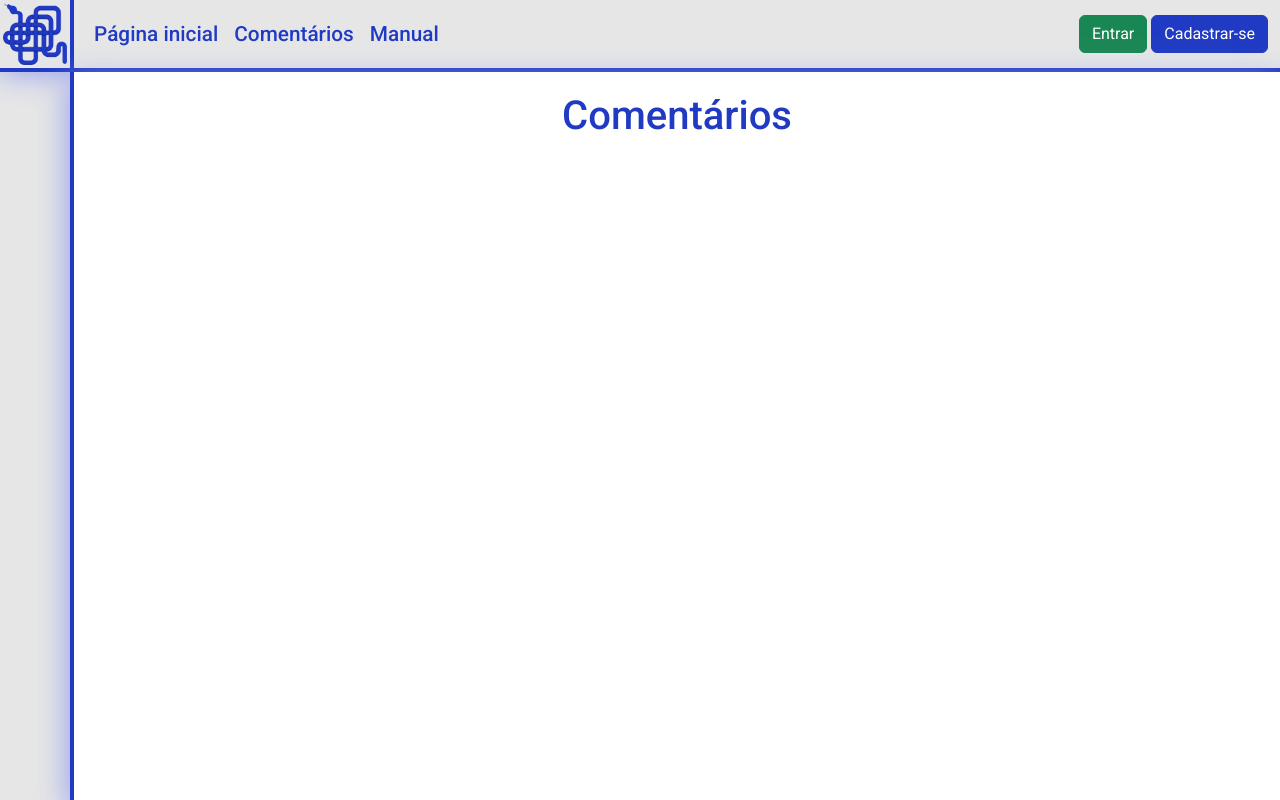
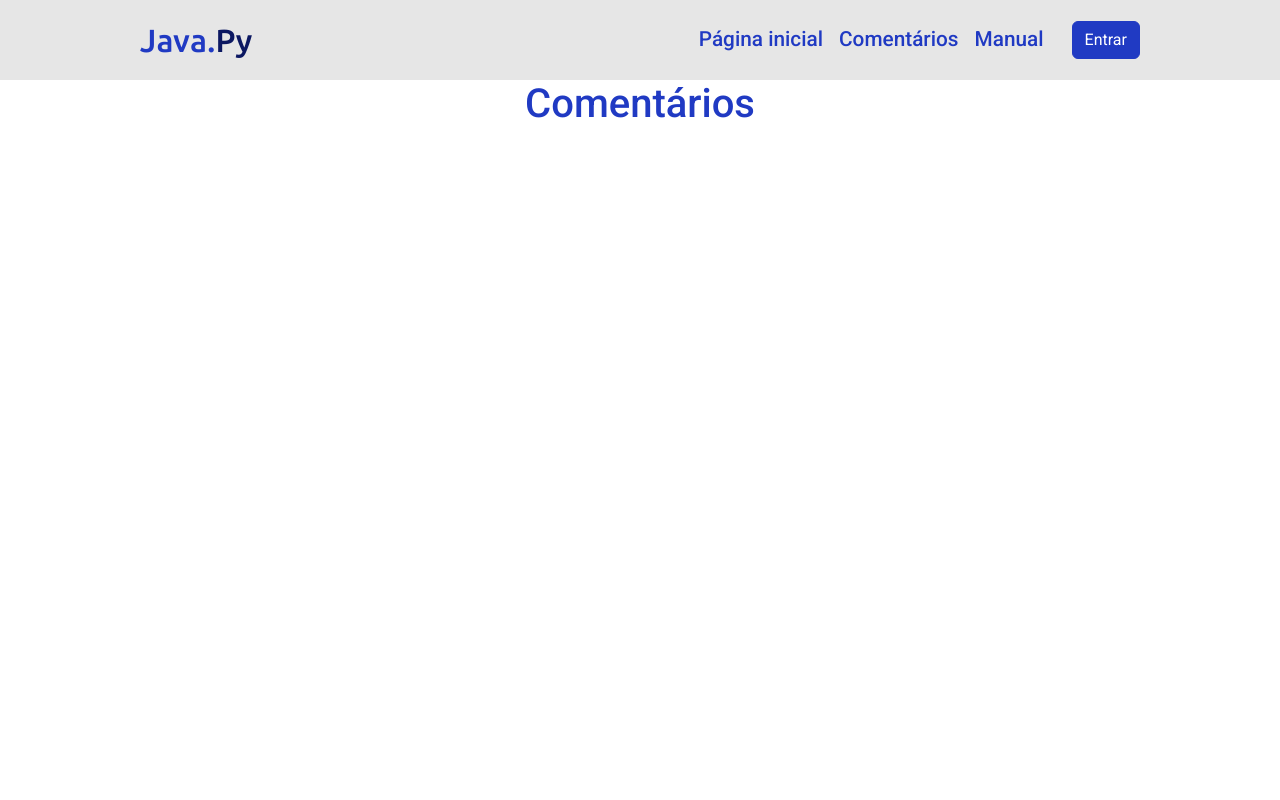
Before and after one commit to JoaoCasali/repositorio, a Django app: page /Comentarios/Listagem/ in a window 1280 px wide. Run offline with Django 4.2, Linux system fonts and the light colour scheme; data that the repository does not hold is empty; some libraries are stand-ins or nearby versions.

Commit message:
mudanças no css

```diff
--- a/main/templates/main/manual.html
+++ b/main/templates/main/manual.html
@@ -12,7 +12,7 @@
 
 {% block 'content' %}
 
-<div class='flex-box'>
+<div class='conteudo'>
     <div>
         <h3>O melhor e-commerce para a sua empresa Fornecemos os melhores
             produtos para o seu negócio!</h3>
--- a/templates/Layout.html
+++ b/templates/Layout.html
@@ -11,10 +11,12 @@
 
 {% include 'shared/header.html' %}
 
-<div class="divisor">
+<div class="principal">
+
     {% block 'content' %}
 
     {% endblock 'content' %}
+
 </div>
 
 {% endblock 'layout' %}
--- a/templates/shared/header.html
+++ b/templates/shared/header.html
@@ -7,16 +7,15 @@
 {% endblock 'scripts' %}
 
 <header>
-    <div class="logoContainer">
-        <img src="{% static 'img/logo.png' %}" class="logo" alt="Logo emerald">
-    </div>
     <nav class="navbar navbar-expand-lg" style="width: 100%;">
         <div class="container-fluid">
-            <button class="navbar-toggler" type="button" data-bs-toggle="collapse" data-bs-target="#navbarNav"
-                aria-controls="navbarNav" aria-expanded="false" aria-label="Toggle navigation">
+            <h2 class="titulo">Java.<span>Py</span></h2>
+            <button class="navbar-toggler" type="button" data-bs-toggle="collapse"
+                data-bs-target="#navbarSupportedContent" aria-controls="navbarSupportedContent" aria-expanded="false"
+                aria-label="Toggle navigation">
                 <span class="navbar-toggler-icon"></span>
             </button>
-            <div class="collapse navbar-collapse" id="navbarNav">
+            <div class="collapse navbar-collapse" id="navbarSupportedContent">
                 <ul class="navbar-nav">
                     <li class="nav-item">
                         <a class="nav-link" href="{% url 'home' %}">Página inicial</a>
@@ -28,19 +27,8 @@
                         <a class="nav-link" href="{% url 'manual' %}">Manual</a>
                     </li>
                 </ul>
-                <span class="space"></span>
                 <div class="contexto">
-                    {% if request.user.is_authenticated %}
-
-                    <p>Seja bem-vindo, {{ request.user.first_name}}</p>
-                    <a href="{% url 'comentarios/cadastro' %}" class="btn btn-primary">Comentar</a>
-                    <a href="{% url 'logout' %}" class="btn btn-danger">Sair</a>
-                    {% else %}
-
-                    <a href="{% url 'login' %}" class="btn btn-success">Entrar</a>
-                    <a href="{% url 'cadastro' %}" class="btn btn-primary">Cadastrar-se</a>
-
-                    {% endif %}
+                    <a href="{% url 'login' %}" class="btn btn-primary">Entrar</a>
                 </div>
             </div>
         </div>
--- a/templates/static/css/comentarios/listagem.css
+++ b/templates/static/css/comentarios/listagem.css
@@ -9,7 +9,7 @@
     display: flex;
     flex-direction: column;
     align-items: center;
-    width: 45%;
+    width: 80%;
     margin-right: 20px;
     margin-bottom: 20px;
 }
--- a/templates/static/css/header.css
+++ b/templates/static/css/header.css
@@ -1,15 +1,18 @@
 header {
     display: flex;
+    color: var(--main-color);
+    min-height: 80px;
+    padding: 0 10%;
+    width: 100vw;
     background-color: var(--contrast-color);
-    border-bottom: 4px solid var(--main-color);
-    box-shadow: 0px 2px 30px var(--light-color);
-    color: var(--main-color);
-    z-index: -2;
 }
 
-header .logoContainer {
-    border-right: 4px solid var(--main-color);
-    padding: 3px;
+.navbar-collapse {
+    justify-content: right;
+}
+
+.navbar-toggler {
+    border-color: var(--dark-color);
 }
 
 .nav-link,
@@ -20,11 +23,20 @@ header .logoContainer {
 }
 
 .nav-link:hover {
-    color: var(--dark-color);
+    color: var(--light-color);
+    border-bottom: 1px solid var(--light-color);
 }
 
-.contexto p {
-    font-size: 1.2rem;
-    margin: 0 10px 0 0;
-    display: inline-block;
+.navbar-nav {
+    margin-right: 20px;
 }
+
+@media (max-width: 991px) {
+    header {
+        padding: 0;
+    }
+
+    .nav-link:hover {
+        border-bottom: none;
+    }
+}
--- a/templates/static/css/index.css
+++ b/templates/static/css/index.css
@@ -1,4 +1,5 @@
 @import url('https://fonts.googleapis.com/css2?family=DM+Sans:wght@400;500;700&family=Roboto:ital,wght@0,100;0,300;0,400;0,500;0,700;0,900;1,100;1,300;1,400;1,500;1,700;1,900&display=swap');
+@import url("https://fonts.googleapis.com/css2?family=Ubuntu:wght@300;400;500;700&display=swap");
 
 :root {
     --main-color: #203AC3;
@@ -8,6 +9,8 @@
     --contrast-color-opacity: rgba(255, 255, 255, 0.6);
     --differencial-color: #6d80ef;
     --danger-color: #dc3545;
+
+    --fonte-logo: "Ubuntu", sans-serif;
 }
 
 * {
@@ -18,8 +21,7 @@
 }
 
 body {
-    background-color: var(--contrast-color);
-    height: 100vh;
+    height: auto;
     display: flex;
     flex-direction: column;
 }
@@ -41,8 +43,17 @@ h2,
 h3,
 h4 {
     color: var(--main-color);
-    margin: 0px;
     margin-bottom: 30px;
+}
+
+h2.titulo {
+    margin: 0;
+    font-family: var(--fonte-logo);
+}
+
+h2.titulo span {
+    color: var(--dark-color);
+    font-family: var(--fonte-logo);
 }
 
 a,
@@ -94,17 +105,6 @@ a:hover {
     border-color: var(--differencial-color) !important;
 }
 
-.divisor {
-    background: white;
-    height: 100vh;
-    overflow-y: auto;
-    margin-left: 70px;
-    border-left: 4px solid var(--main-color);
-    box-shadow: -2px 10px 30px var(--light-color);
-    padding: 20px 30px;
-    z-index: -1;
-}
-
 .div-p {
     width: 25%;
 }
@@ -117,14 +117,12 @@ a:hover {
     width: 75%;
 }
 
+.conteudo {
+    padding: 20px 10%;
+    width: 100%;
+}
 
 @media (max-width: 991px) {
-    .divisor {
-        margin-left: 0;
-        border-left: none;
-        padding: 10px 20px;
-    }
-
     .div-p {
         width: 90%;
     }
@@ -136,4 +134,8 @@ a:hover {
     .div-g {
         width: 90%;
     }
+
+    .conteudo {
+        padding: 20px 1%;
+    }
 }
--- a/templates/static/css/usuarios/login.css
+++ b/templates/static/css/usuarios/login.css
@@ -21,11 +21,6 @@ body {
     margin: 0;
 }
 
-.titulo h2 span {
-    margin: 0;
-    color: var(--dark-color);
-}
-
 .conteudo form {
     display: flex;
     flex-direction: column;
```
Also changed, not shown: main/templates/main/home.html (+8 -19 lines), templates/static/css/main/home.css (+30 -24 lines).
